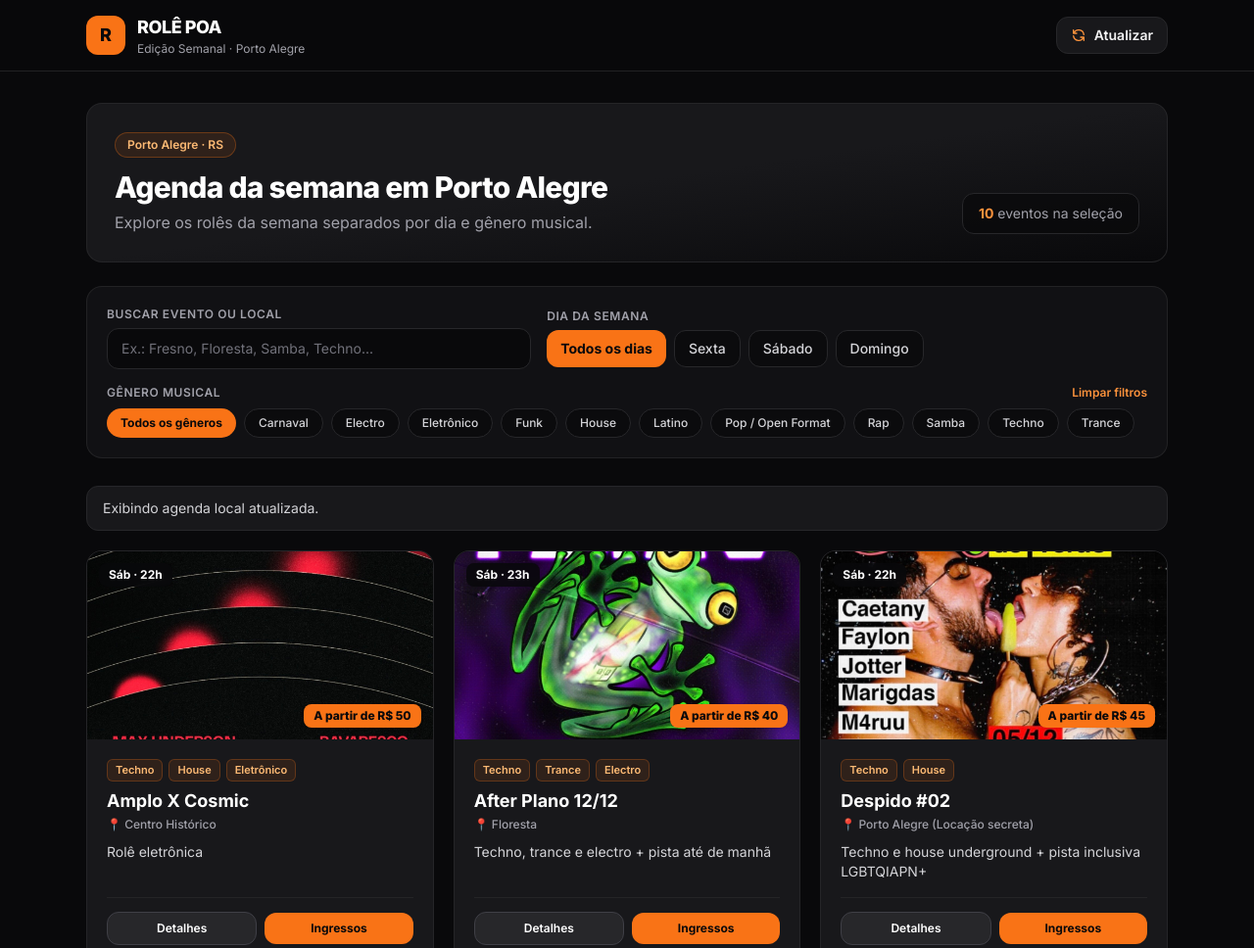
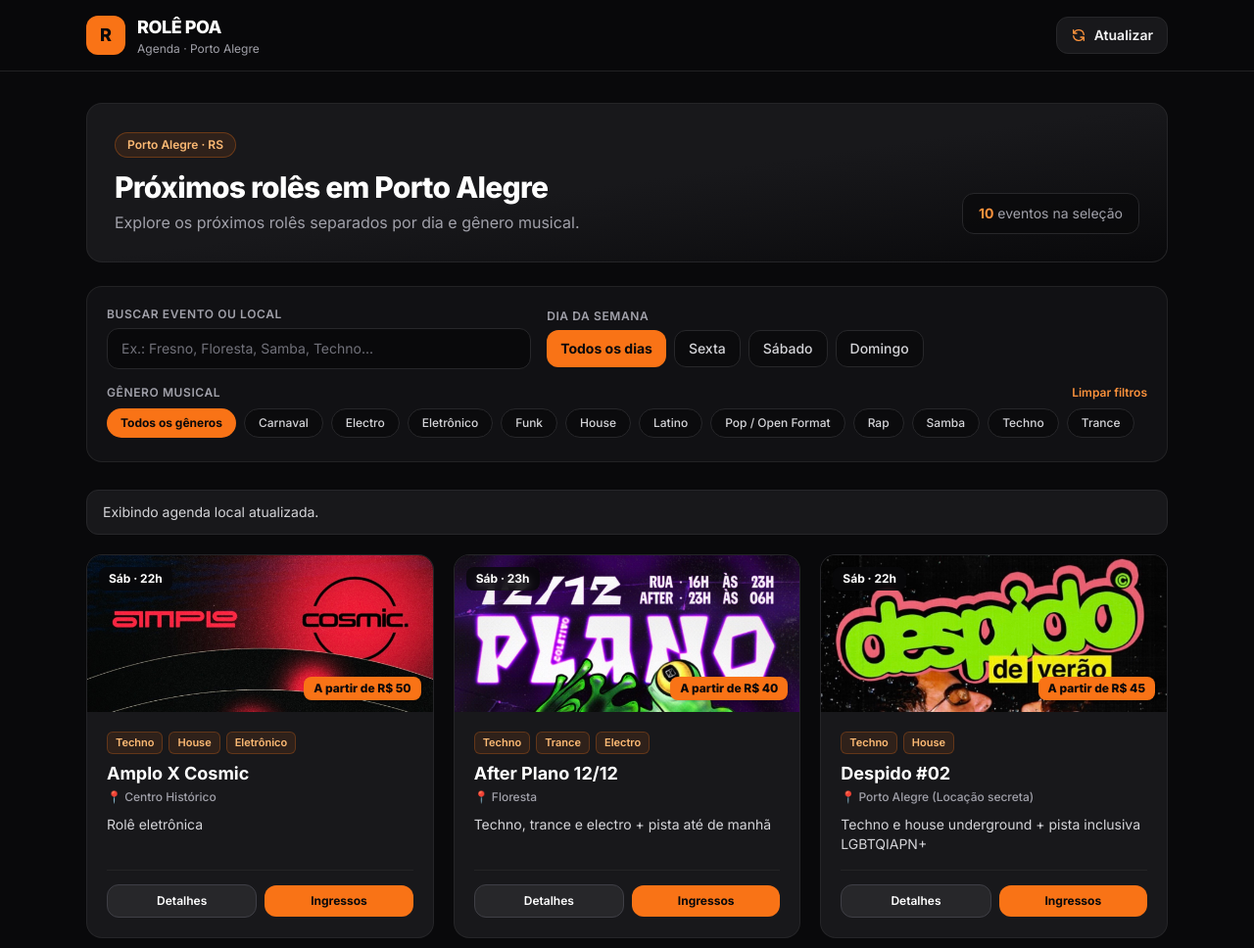
Before and after one commit to rolepoa/rolepoa.github.io, a plain HTML site: page index.html in a window 1280 px wide. Shown: the top 968 px of the page at 98% size. Drawn offline with nearby package versions, Linux system fonts and the light colour scheme; no server answers.

Commit message:
Atualizar o index.html

````diff
--- a/index.html
+++ b/index.html
@@ -3,7 +3,15 @@
 <head>
   <meta charset="UTF-8" />
   <meta name="viewport" content="width=device-width, initial-scale=1.0" />
-  <title>ROLÊ POA — Guia Semanal de Porto Alegre</title>
+  <title>ROLÊ POA — Próximos rolês em Porto Alegre</title>
+  <meta name="description" content="Agenda dos próximos rolês de Porto Alegre por dia e gênero musical." />
+  <meta name="theme-color" content="#09090b" />
+  <meta property="og:type" content="website" />
+  <meta property="og:url" content="https://rolepoa.github.io/" />
+  <meta property="og:title" content="ROLÊ POA — Próximos rolês em Porto Alegre" />
+  <meta property="og:description" content="Festas, shows e samba: veja a agenda e filtre por dia e gênero musical." />
+  <meta property="og:image" content="https://rolepoa.github.io/IMG_7487.jpeg" />
+  <meta name="twitter:card" content="summary_large_image" />
   <!-- Fonte Inter para leitura clara em mobile e desktop -->
   <link rel="preconnect" href="https://fonts.googleapis.com" />
   <link rel="preconnect" href="https://fonts.gstatic.com" crossorigin />
@@ -23,6 +31,8 @@
     };
   </script>
   <style>
+    .no-scrollbar { scrollbar-width: none; }
+    .no-scrollbar::-webkit-scrollbar { display: none; }
     body {
       font-family: 'Inter', system-ui, -apple-system, sans-serif;
     }
@@ -41,7 +51,7 @@
             ROLÊ POA
           </div>
           <div class="text-xs text-zinc-400">
-            Edição Semanal · Porto Alegre
+            Agenda · Porto Alegre
           </div>
         </div>
       </a>
@@ -70,10 +80,10 @@
             Porto Alegre · RS
           </span>
           <h1 class="mt-3 text-2xl font-extrabold tracking-tight text-white sm:text-3xl">
-            Agenda da semana em Porto Alegre
+            Próximos rolês em Porto Alegre
           </h1>
           <p class="mt-1.5 max-w-2xl text-sm text-zinc-400 sm:text-base">
-            Explore os rolês da semana separados por dia e gênero musical.
+            Explore os próximos rolês separados por dia e gênero musical.
           </p>
         </div>
 
@@ -129,7 +139,7 @@
             Limpar filtros
           </button>
         </div>
-        <div id="genre-filters" class="flex flex-wrap gap-2" role="group" aria-label="Filtrar por gênero musical">
+        <div id="genre-filters" class="no-scrollbar -mx-1 flex flex-nowrap gap-2 overflow-x-auto px-1 pb-1" role="group" aria-label="Filtrar por gênero musical">
           <!-- Preenchido via JS -->
         </div>
       </div>
@@ -234,7 +244,12 @@
       'despido',
       'lgbtqiapon+',
       'lgbtqiapn+',
-      'coletivo plano'
+      'coletivo plano',
+      'ar livre',
+      'brasil',
+      'grátis',
+      'gratis',
+      'livre'
     ]);
 
     // Base local de eventos da semana (espelhando a agenda atual)
@@ -416,7 +431,16 @@
         .map((item) => item.trim())
         .filter(Boolean);
 
-      const genres = items.filter((item) => !NON_GENRE_TOKENS.has(item.toLowerCase()));
+      const seen = new Set();
+      const genres = items
+        .filter((item) => !NON_GENRE_TOKENS.has(item.toLowerCase()))
+        .map((item) => item.charAt(0).toUpperCase() + item.slice(1))
+        .filter((item) => {
+          const k = item.toLowerCase();
+          if (seen.has(k)) return false;
+          seen.add(k);
+          return true;
+        });
       if (genres.length > 0) return genres;
 
       // Fallback simples caso a coluna tags não tenha gêneros explícitos
@@ -565,7 +589,7 @@
      */
     function getAvailableGenres() {
       const set = new Set();
-      state.events.forEach((ev) => {
+      getUpcomingEvents().forEach((ev) => {
         (ev.genres || []).forEach((g) => {
           if (g && g.trim()) set.add(g.trim());
         });
@@ -576,10 +600,58 @@
     /**
      * Filtra eventos por dia da semana, gênero musical e termo de busca.
      */
+    /** Lê datas como 21/11 ou 21/11/2026. Sem ano, assume o ano atual (ou o próximo). */
+    function parseEventDate(str) {
+      const m = String(str || '').match(/(\d{1,2})\/(\d{1,2})(?:\/(\d{2,4}))?/);
+      if (!m) return null;
+      const today = new Date();
+      today.setHours(0, 0, 0, 0);
+      let year = m[3] ? Number(m[3]) : today.getFullYear();
+      if (year < 100) year += 2000;
+      let d = new Date(year, Number(m[2]) - 1, Number(m[1]));
+      if (!m[3] && d < new Date(today.getTime() - 180 * 86400000)) {
+        d = new Date(year + 1, Number(m[2]) - 1, Number(m[1]));
+      }
+      return d;
+    }
+
+    /** Eventos de hoje em diante, ordenados por data (sem data vão para o fim). */
+    function getUpcomingEvents() {
+      const today = new Date();
+      today.setHours(0, 0, 0, 0);
+      return state.events
+        .map((ev, i) => ({ ev, i, d: parseEventDate(ev.date) }))
+        .filter(({ d }) => !d || d >= today)
+        .sort((a, b) => {
+          if (a.d && b.d) return a.d - b.d || a.i - b.i;
+          if (a.d) return -1;
+          if (b.d) return 1;
+          return a.i - b.i;
+        })
+        .map(({ ev }) => ev);
+    }
+
+    /** Remove do título a data repetida (ex.: "| SÁBADO 28/11"), pois ela já aparece na etiqueta. */
+    function cleanTitle(ev) {
+      if (!ev.date) return ev.title;
+      const cleaned = String(ev.title).replace(
+        /\s*(\|\s*)?(?:(?:segunda|terça|terca|quarta|quinta|sexta|sábado|sabado|domingo)\s*)?\d{1,2}\/\d{1,2}(?:\/\d{2,4})?\s*$/i,
+        ''
+      ).trim();
+      return cleaned || ev.title;
+    }
+
+    /** Só mostra preço quando há um valor de verdade (não "Ingressos"/"Consultar"). */
+    function hasPrice(ev) {
+      if (ev.isFree) return true;
+      const label = String(ev.priceLabel || '').trim();
+      return label !== '' && !/^(ingressos?|consultar)$/i.test(label);
+    }
+
     function getFilteredEvents() {
       const query = state.searchQuery.trim().toLowerCase();
 
-      return state.events.filter((ev) => {
+      return getUpcomingEvents().filter((ev) => {
         const matchesDay =
           state.selectedDay === 'all' ||
           String(ev.dayKey || '').toLowerCase() === state.selectedDay;
@@ -646,8 +718,8 @@
         btn.type = 'button';
         btn.textContent = label;
         btn.className = active
-          ? 'rounded-full bg-orange-500 px-3.5 py-1.5 text-xs font-bold text-zinc-950 transition'
-          : 'rounded-full border border-zinc-800 bg-zinc-950/70 px-3.5 py-1.5 text-xs font-medium text-zinc-300 transition hover:border-orange-500/50 hover:text-white';
+          ? 'shrink-0 whitespace-nowrap rounded-full bg-orange-500 px-3.5 py-1.5 text-xs font-bold text-zinc-950 transition'
+          : 'shrink-0 whitespace-nowrap rounded-full border border-zinc-800 bg-zinc-950/70 px-3.5 py-1.5 text-xs font-medium text-zinc-300 transition hover:border-orange-500/50 hover:text-white';
 
         btn.addEventListener('click', () => {
           state.selectedGenre = genre;
@@ -686,13 +758,13 @@
           'group flex flex-col overflow-hidden rounded-2xl border border-zinc-800/90 bg-zinc-900 transition hover:border-orange-500/50 hover:shadow-xl hover:shadow-orange-500/5';
 
         const imgWrapper = document.createElement('div');
-        imgWrapper.className = 'relative h-48 w-full overflow-hidden bg-zinc-950';
+        imgWrapper.className = 'relative h-40 w-full overflow-hidden bg-zinc-950';
 
         const img = document.createElement('img');
         img.src = ev.image;
         img.alt = ev.title;
         img.loading = 'lazy';
-        img.className = 'h-full w-full object-cover transition duration-300 group-hover:scale-105';
+        img.className = 'h-full w-full object-cover object-top transition duration-300 group-hover:scale-105';
         img.onerror = function () {
           this.onerror = null;
           this.src = `https://placehold.co/900x600/18181b/f97316?text=${encodeURIComponent(ev.title)}`;
@@ -710,7 +782,7 @@
 
         imgWrapper.appendChild(img);
         imgWrapper.appendChild(dayBadge);
-        imgWrapper.appendChild(priceBadge);
+        if (hasPrice(ev)) imgWrapper.appendChild(priceBadge);
 
         const body = document.createElement('div');
         body.className = 'flex flex-1 flex-col justify-between p-4 sm:p-5';
@@ -730,7 +802,7 @@
 
         const titleEl = document.createElement('h2');
         titleEl.className = 'line-clamp-2 text-lg font-bold leading-snug text-white';
-        titleEl.textContent = ev.title;
+        titleEl.textContent = cleanTitle(ev);
         if (ev.date) {
   const dateEl = document.createElement('span');
   dateEl.className = 'ml-2 whitespace-nowrap rounded-full bg-orange-500/15 px-2 py-0.5 align-middle text-xs font-semibold text-orange-300';
@@ -813,10 +885,12 @@
         });
       }
 
-      if (modalTitle) modalTitle.textContent = ev.title;
+      if (modalTitle) modalTitle.textContent = cleanTitle(ev);
       if (modalMeta) {
-        const priceText = ev.isFree ? 'Gratuito' : ev.priceLabel;
-        modalMeta.textContent = `${ev.dayLabel} · 📍 ${ev.neighborhood} · ${priceText}`;
+        const priceText = ev.isFree ? 'Gratuito' : hasPrice(ev) ? ev.priceLabel : '';
+        modalMeta.textContent = [ev.date, ev.dayLabel, `📍 ${ev.neighborhood}`, priceText]
+          .filter(Boolean)
+          .join(' · ');
       }
       if (modalVibe) modalVibe.textContent = ev.vibe || '';
       if (modalDesc) modalDesc.textContent = ev.description || '';
@@ -894,4 +968,4 @@
     });
   </script>
 </body>
-</html>
+</html>```
````
